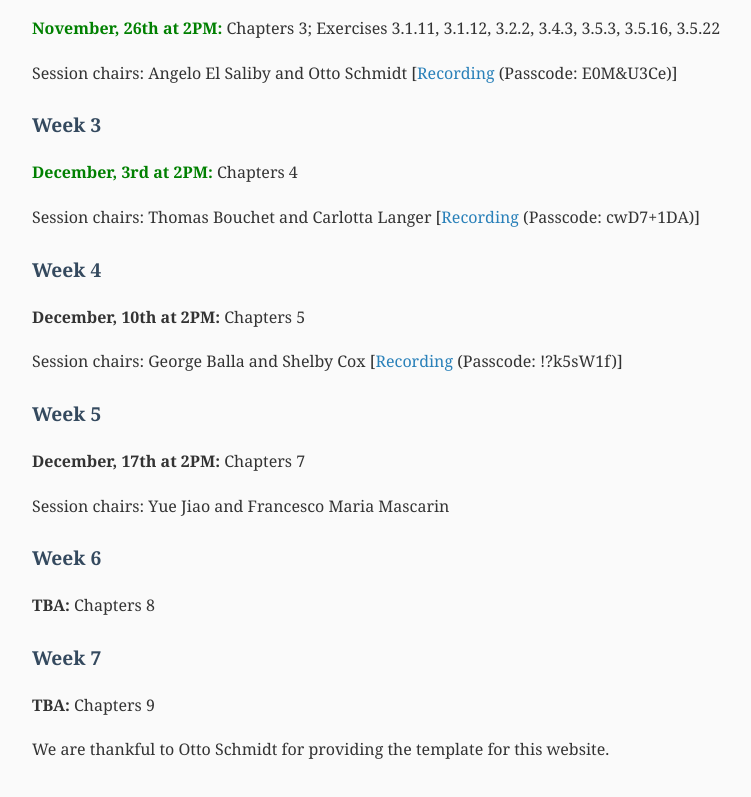
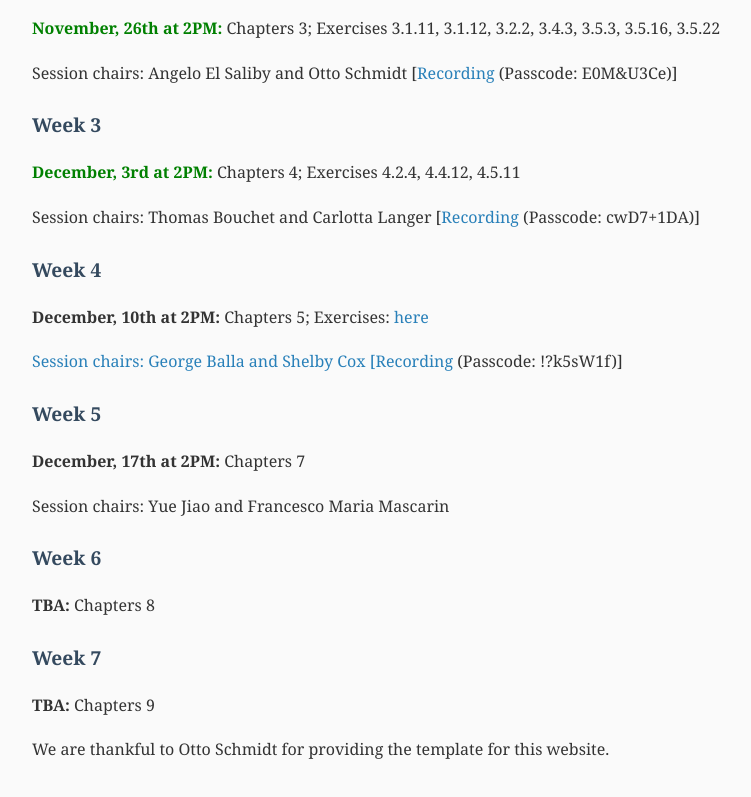
Before and after one commit to AngeloElSaliby/AppliedToricGeometry-ReadingGroup, a plain HTML site: page index.html in a window 1280 px wide. Shown: the part 1153-1950 px from the top of the page, without its empty margins (208-959 px from the left). Drawn offline with Linux system fonts and the light colour scheme.

Commit message:
added exercises for section 5

```diff
--- a/index.html
+++ b/index.html
@@ -125,11 +125,11 @@
   <div>Session chairs: Angelo El Saliby and Otto Schmidt [<a href = "https://eu02web.zoom-x.de/rec/share/0BTbV8WxH7hFrYDkmjP3MI1TtXoKG1MZTBxSkF4ujDKx1Ofv6I521MK_zvADZ0k.vc87XVuwYq9mXVAs" >Recording</a> (Passcode: E0M&U3Ce)]</div>
 
   <h3>Week 3</h3>
-  <div class="session"><strong style = "color: green">December, 3rd at 2PM:</strong> Chapters 4</div>
+  <div class="session"><strong style = "color: green">December, 3rd at 2PM:</strong> Chapters 4; Exercises 4.2.4, 4.4.12, 4.5.11</div>
   <div>Session chairs: Thomas Bouchet and Carlotta Langer [<a href = "https://eu02web.zoom-x.de/rec/share/zvVGMYJbEM7d7GadJq7pkPMQ9bnL3BCEd-saKtY9h-RuGh2SB_CyPdRCgRNDvtGT.ON4OW9rKyM9Ud54-" >Recording</a> (Passcode: cwD7+1DA)]</div>
 
   <h3>Week 4</h3>
-  <div class="session"><strong>December, 10th at 2PM:</strong> Chapters 5</div>
+  <div class="session"><strong>December, 10th at 2PM:</strong> Chapters 5; Exercises: <a href = "./Material/Exercises/Section5-Exercises.pdf">here</div>
   <div>Session chairs: George Balla and Shelby Cox [<a href = "https://eu02web.zoom-x.de/rec/share/PNYA-8HDeurtU7tzvmntfuZOZbDeqdFF8sG9Nc4F2-o_W0JJNq5BVjteq-CMfr74.2Vl5JX9-E68DTgnv" >Recording</a> (Passcode: !?k5sW1f)]</div>
 
   <h3>Week 5</h3>
```
Also changed, not shown: 1 other file.
